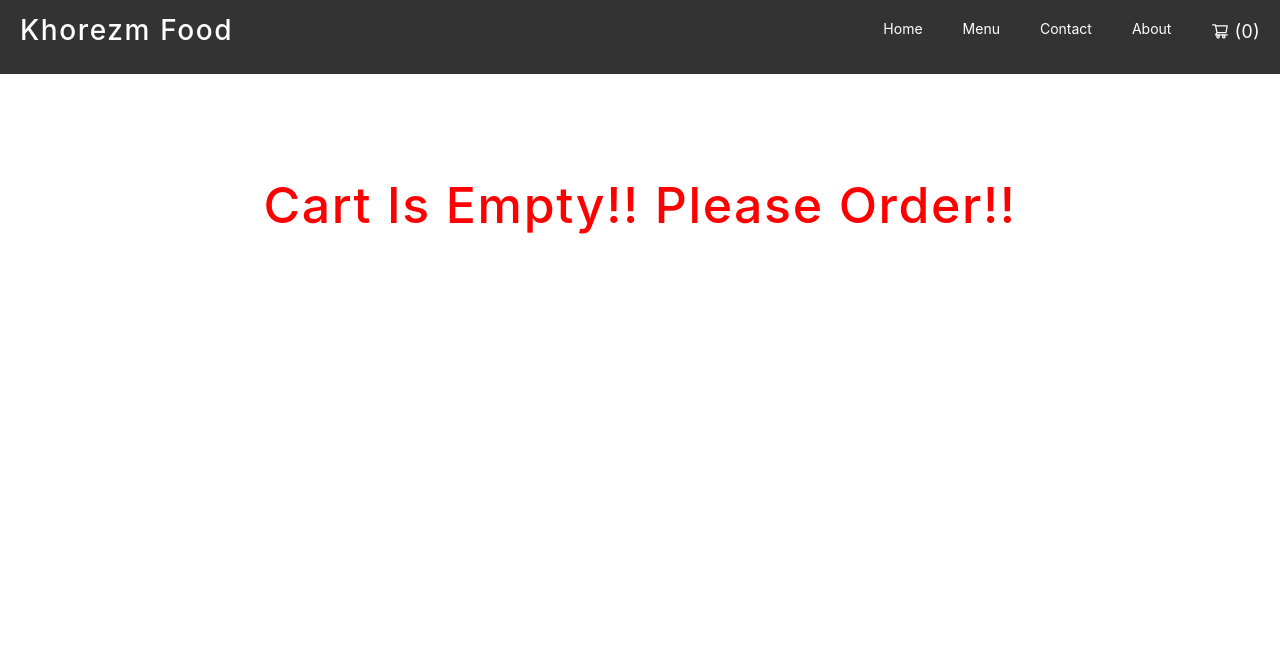
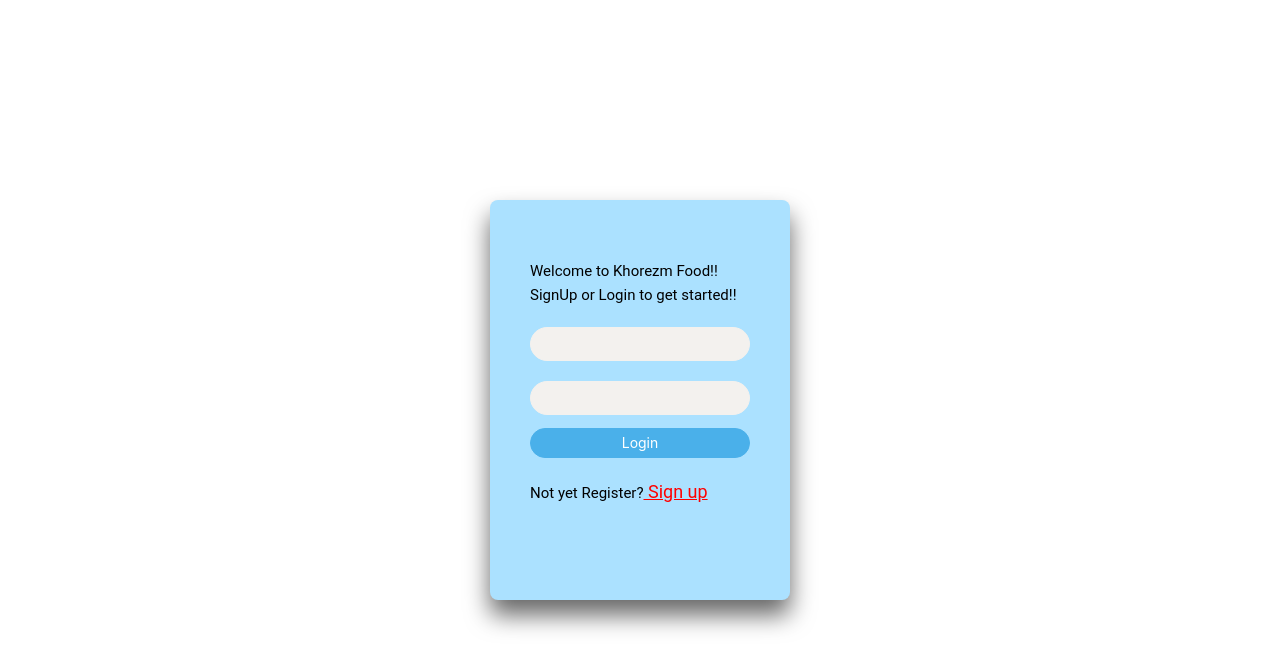
Before and after one commit to bobokhon7/Khorezm-Food-WebSite, a React (Create React App) app: page /cart in a window 1280 px wide. Shown: the top 670 px of the page. Built offline with nearby package versions, Linux system fonts and the light colour scheme; no server answers.

Commit message:
Authentication

```diff
--- a/src/App.js
+++ b/src/App.js
@@ -3,14 +3,34 @@
 import Navbar from "./components/NavbarMenu";
 import { BrowserRouter as Router, Route, Switch } from "react-router-dom";
 import About from "./components/About";
-// import News from "./components/News";
 import Contact from "./components/Contact";
 import SendMenu from "./components/SendMenu";
 import Home from "./components/Home";
 import Cart from "./components/Card/Cart";
+import { useEffect, useState } from "react";
+import { auth } from "../src/components/FireBase";
+import SignIn from "./components/Login/SignIn";
 
 function App() {
+  const [user, setUser] = useState(null);
+  useEffect(() => {
+    const unsubscribe = auth.onAuthStateChanged((userAuth) => {
+      const user = {
+        uid: userAuth?.uid,
+        email: userAuth?.email,
+      };
+      if (userAuth) {
+        console.log(userAuth);
+        setUser(user);
+      } else {
+        setUser(null);
+      }
+    });
+    return unsubscribe;
+  }, []);
   return (
+    <>
+      {user ? (
         <Router>
           <div>
             <Navbar />
@@ -34,6 +54,10 @@
             </Switch>
           </div>
         </Router>
+      ) : (
+        <SignIn />
+      )}
+    </>
   );
 }
 
--- a/src/components/About.js
+++ b/src/components/About.js
@@ -1,7 +1,4 @@
 import React from "react";
-// import * as React from "react";
-// import * as bs from "bootstrap/dist/css/bootstrap.css";
-// import * as bst from "bootstrap/dist/css/bootstrap-theme.css";
 
 function About() {
   return (
@@ -10,6 +7,7 @@
       <h3 style={{ textAlign: "center", marginTop: "30px" }}>
         All Delicious Foods Here...
       </h3>
+
       <h5 className="about-info">
         You want some delicious Khorezm food? Maybe you’re in the mood for a
         juicy steak? No matter what kind of meal you have in mind, The Khorezm
--- a/src/components/BodyHeader/index.jsx
+++ b/src/components/BodyHeader/index.jsx
@@ -58,7 +58,7 @@
             <span
                 style={{
                   fontSize: "20px",
-                  color: "yellow  ",
+                  color: "orange  ",
                   marginLeft: "10px",
                   textAlign:"center"
                 }}
--- /dev/null
+++ b/src/components/FireBase.js
@@ -0,0 +1,15 @@
+import firebase from "firebase";
+var firebaseConfig = {
+  apiKey: "AIzaSyAxqY8fT4cBrqG1DrJV28cheB1IzhgoBcE",
+  authDomain: "khorezm-food-register.firebaseapp.com",
+  projectId: "khorezm-food-register",
+  storageBucket: "khorezm-food-register.appspot.com",
+  messagingSenderId: "522158869596",
+  appId: "1:522158869596:web:d4a9e242bb22e1364caa99",
+};
+// Initialize Firebase
+const firebaseApp = firebase.initializeApp(firebaseConfig);
+const db = firebase.firestore();
+const auth = firebase.auth();
+export { auth };
+export default db;
--- a/src/components/Home.js
+++ b/src/components/Home.js
@@ -1,6 +1,7 @@
 import React from "react";
 import Typical from "react-typical";
 import FeedbackCarousel from "../components/FeedbackCarousel/index";
+
 
 const Home = () => {
   return (
--- /dev/null
+++ b/src/components/Login/SignIn.js
@@ -0,0 +1,65 @@
+import React, { useRef } from "react";
+import { auth } from "../FireBase";
+import "./style.css";
+import {
+  Container,
+  TextWrapper,
+  EmailWarpper,
+  PasswordWrapper,
+  ButtonWrapper,
+  SignUpWrapper,
+  InputWrapper,
+} from "./index";
+
+const SignIn = () => {
+  const emailRef = useRef(null);
+  const passwordRef = useRef(null);
+  const signUp = (e) => {
+    e.preventDefault();
+    auth
+      .createUserWithEmailAndPassword(
+        emailRef.current.value,
+        passwordRef.current.value
+      )
+      .then((user) => {
+        console.log(user);
+      })
+      .catch((err) => {
+        console.log(err);
+      });
+  };
+
+  const signIn = (e) => {
+    e.preventDefault();
+    auth
+      .signInWithEmailAndPassword(
+        emailRef.current.value,
+        passwordRef.current.value
+      )
+      .then((user) => {
+        console.log(user);
+      })
+      .catch((err) => {
+        console.log(err);
+      });
+  };
+  return (
+    <Container>
+      <TextWrapper>
+        Welcome to Khorezm Food!! SignUp or Login to get started!!
+      </TextWrapper>
+
+      <InputWrapper>
+        <EmailWarpper ref={emailRef} type="email" />
+        <PasswordWrapper ref={passwordRef} type="password" />
+        <ButtonWrapper onClick={signIn}>Login</ButtonWrapper>
+        <TextWrapper>
+          Not yet Register?
+          <SignUpWrapper onClick={signUp}> Sign up</SignUpWrapper>
+        </TextWrapper>
+      </InputWrapper>
+    </Container>
+  );
+};
+
+export default SignIn;
--- /dev/null
+++ b/src/components/Login/index.js
@@ -0,0 +1,87 @@
+import styled from "styled-components";
+
+export const Container = styled.div`
+  position: absolute;
+  top: 50%;
+  left: 50%;
+  width: 300px;
+  padding: 40px;
+  transform: translate(-50%, -50%);
+  background: #abe1ff;
+  box-sizing: border-box;
+  box-shadow: 0 15px 25px rgba(0, 0, 0, 0.6);
+  height: 400px;
+  color: white;
+  border-radius: 8px;
+`;
+
+export const TextWrapper = styled.div`
+  font-family: Roboto;
+  font-style: normal;
+  font-weight: normal;
+  font-size: 15px;
+  color: black;
+  margin-top: 20px;
+`;
+
+export const InputWrapper = styled.div`
+  display: flex;
+  flex-direction: column;
+  margin-top: 20px;
+`;
+
+export const EmailWarpper = styled.input`
+  padding: 5px;
+  outline: none;
+  border-radius: 50px;
+  background-color: rgb(243, 241, 238);
+  border: 1px solid rgb(243, 241, 238);
+  color: black;
+`;
+
+export const PasswordWrapper = styled.input`
+  padding: 5px;
+  margin-top: 20px;
+  outline: none;
+  border-radius: 50px;
+  background-color: rgb(243, 241, 238);
+  border: 1px solid rgb(243, 241, 238);
+  color: black;
+`;
+
+export const ButtonWrapper = styled.button`
+  width: 80px;
+  height: 30px;
+  outline: none;
+  background: #4ab0ea;
+  color: white;
+  border-radius: 50px;
+  border: 1px solid #4ab0ea;
+  cursor: pointer;
+  margin-top: 13px;
+  position: relative;
+  width: 220px;
+  height: 30px;
+`;
+
+export const SignUpWrapper = styled.span`
+  text-decoration: underline;
+  color: red;
+  cursor: pointer;
+  font-size: 18px;
+`;
+
+export const SignOut = styled.span`
+  color: red;
+  cursor: pointer;
+  font-size: 18px;
+  justify-content: center;
+  align-items: center;
+  text-align: center;
+  padding: 18px 20px;
+  display: block;
+  :hover {
+    transform: scale(0.95);
+    background-color: #111;
+  }
+`;
--- a/src/components/NavbarMenu.js
+++ b/src/components/NavbarMenu.js
@@ -5,6 +5,8 @@
 
 import { Link } from "react-router-dom";
 import { CartContext } from "./CartContext";
+import { auth } from "./FireBase";
+import { SignOut } from "./Login/index";
 
 const NavbarMenu = () => {
   const [data] = useContext(CartContext);
@@ -13,6 +15,10 @@
       <ul>
         <li>
           <h3>Khorezm Food</h3>
+        </li>
+
+        <li style={{ float: "right", fontSize: "18px" }}>
+          <SignOut onClick={() => auth.signOut()}>Sign Out</SignOut>
         </li>
 
         <li style={{ float: "right", fontSize: "18px" }}>
```
Also changed, not shown: src/components/Login/style.css (added). Lines whose indentation alone changed are shown as unchanged.
